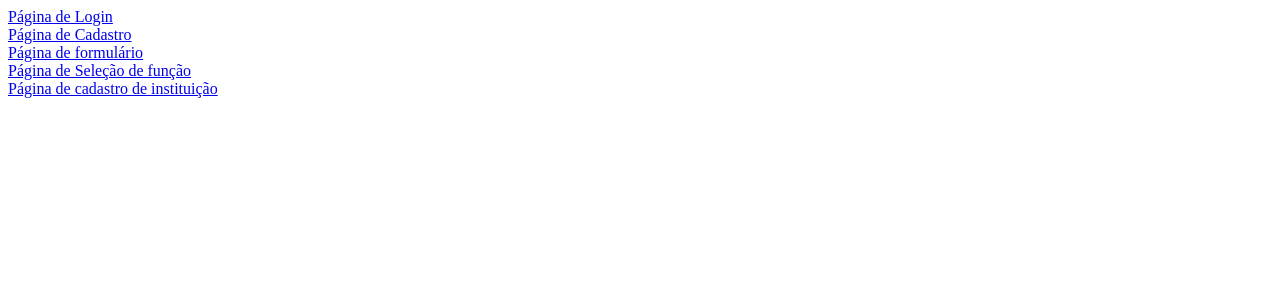
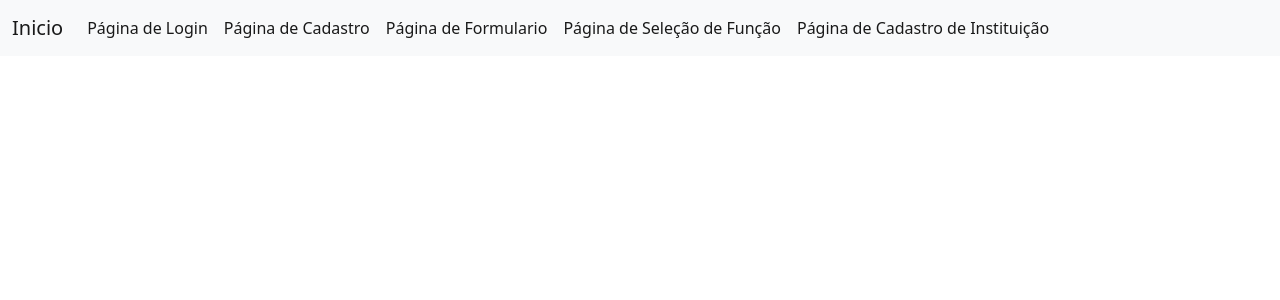
Before and after one commit to GabrielBN123/AppTranscricao, a PHP site: page /front/ in a window 1280 px wide. Shown: the top 300 px of the page. Run offline with PHP 8.4, Linux system fonts and the light colour scheme.

Commit message:
alteração layout
alteração de layout no index, e caminho da imgaem da pagina de cadastro

```diff
--- a/app/view/cadastro.php
+++ b/app/view/cadastro.php
@@ -22,7 +22,7 @@
                     <div class="input_div">
                         <label for="foto" class="label_foto">
                             <div class="div_foto rounded-circle">
-                                <img src="../assets/img/user-regular.svg" alt=" " class="rounded-circle show_image_up" id="show_foto" alt="">
+                                <img src="<?php echo baseURl?>assets/img/user-regular.svg" alt=" " class="rounded-circle show_image_up" id="show_foto" alt="">
                             </div>
                             Foto
                         </label>
--- a/index.php
+++ b/index.php
@@ -1,5 +1,42 @@
-<a href="app/view/login.php">Página de Login</a><br>
-<a href="app/view/cadastro.php">Página de Cadastro</a><br>
-<a href="app/view/carregaForm.php">Página de formulário</a><br>
-<a href="app/view/funcao.php">Página de Seleção de função</a><br>
-<a href="app/view/cadastroInstituicao.php">Página de cadastro de instituição</a><br>
+<!-- <nav>
+<a href=""></a>
+<a href="app/view/cadastro.php"></a>
+<a href="app/view/carregaForm.php">Página de formulário</a>
+<a href="app/view/funcao.php">Página de Seleção de função</a>
+<a href="app/view/cadastroInstituicao.php">Página de cadastro de instituição</a>
+</nav> -->
+
+<link rel="stylesheet" href="assets/css/bootstrap.css">
+<link rel="stylesheet" href="assets/css/bootstrap.min.css">
+<title>Inicio</title>
+
+<nav class="navbar navbar-expand-lg navbar-light bg-light">
+  <div class="container-fluid">
+    <a class="navbar-brand" href="./">Inicio</a>
+    <button class="navbar-toggler" type="button" data-bs-toggle="collapse" data-bs-target="#navbarSupportedContent" aria-controls="navbarSupportedContent" aria-expanded="false" aria-label="Toggle navigation">
+      <span class="navbar-toggler-icon"></span>
+    </button>
+    <div class="collapse navbar-collapse" id="navbarSupportedContent">
+      <ul class="navbar-nav me-auto mb-2 mb-lg-0">
+        <li class="nav-item">
+          <a class="nav-link active" aria-current="page" href="app/view/login.php">Página de Login</a>
+        </li>
+        <li class="nav-item">
+          <a class="nav-link active" aria-current="page" href="app/view/cadastro.php">Página de Cadastro</a>
+        </li>
+
+        <li class="nav-item">
+          <a class="nav-link active" aria-current="page" href="app/view/carregaForm.php">Página de Formulario</a>
+        </li>
+
+        <li class="nav-item">
+          <a class="nav-link active" aria-current="page" href="app/view/funcao.php">Página de Seleção de Função</a>
+        </li>
+
+        <li class="nav-item">
+          <a class="nav-link active" aria-current="page" href="app/view/cadastroInstituicao.php">Página de Cadastro de Instituição</a>
+        </li>
+      </ul>
+    </div>
+  </div>
+</nav>
```
